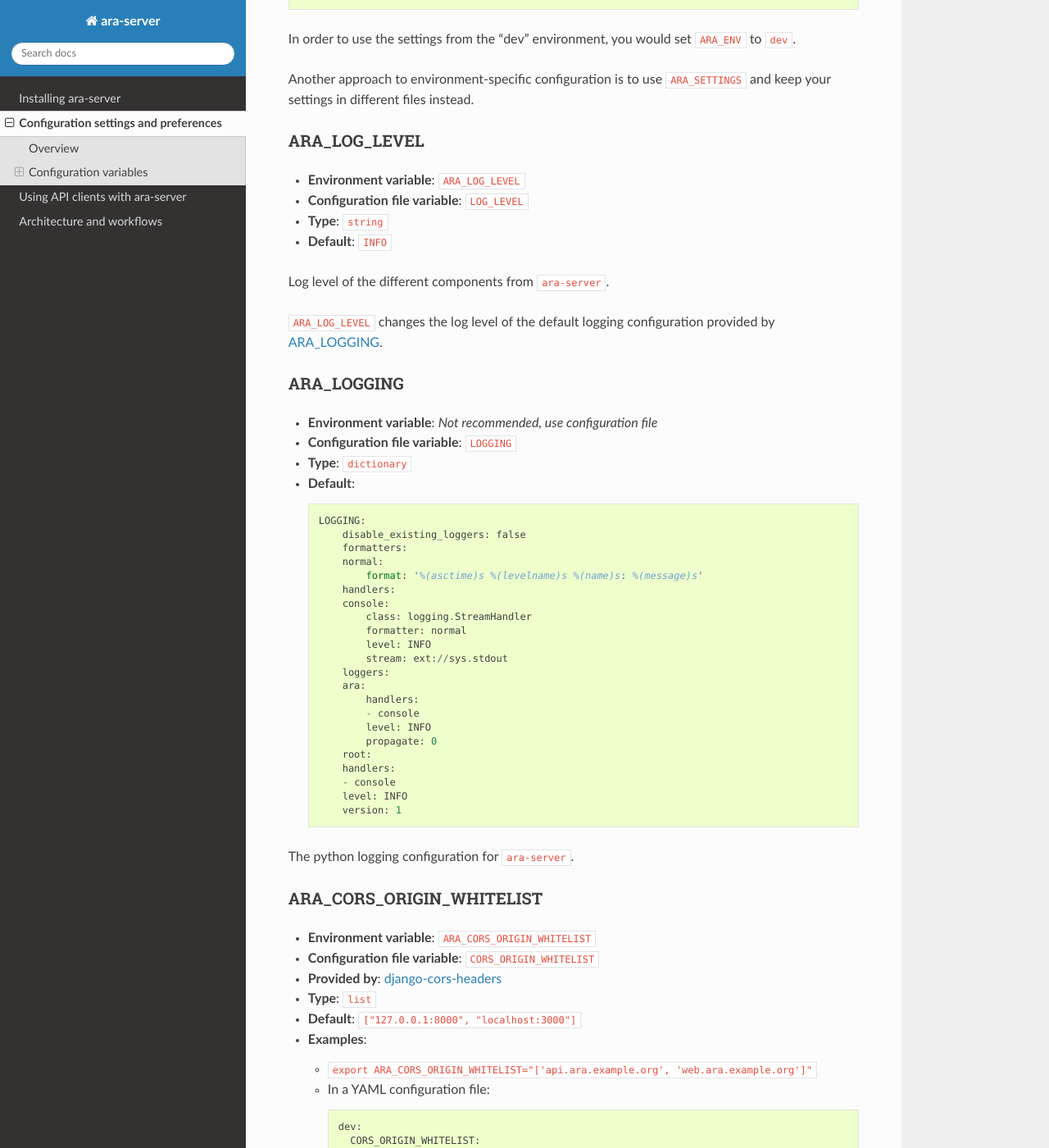
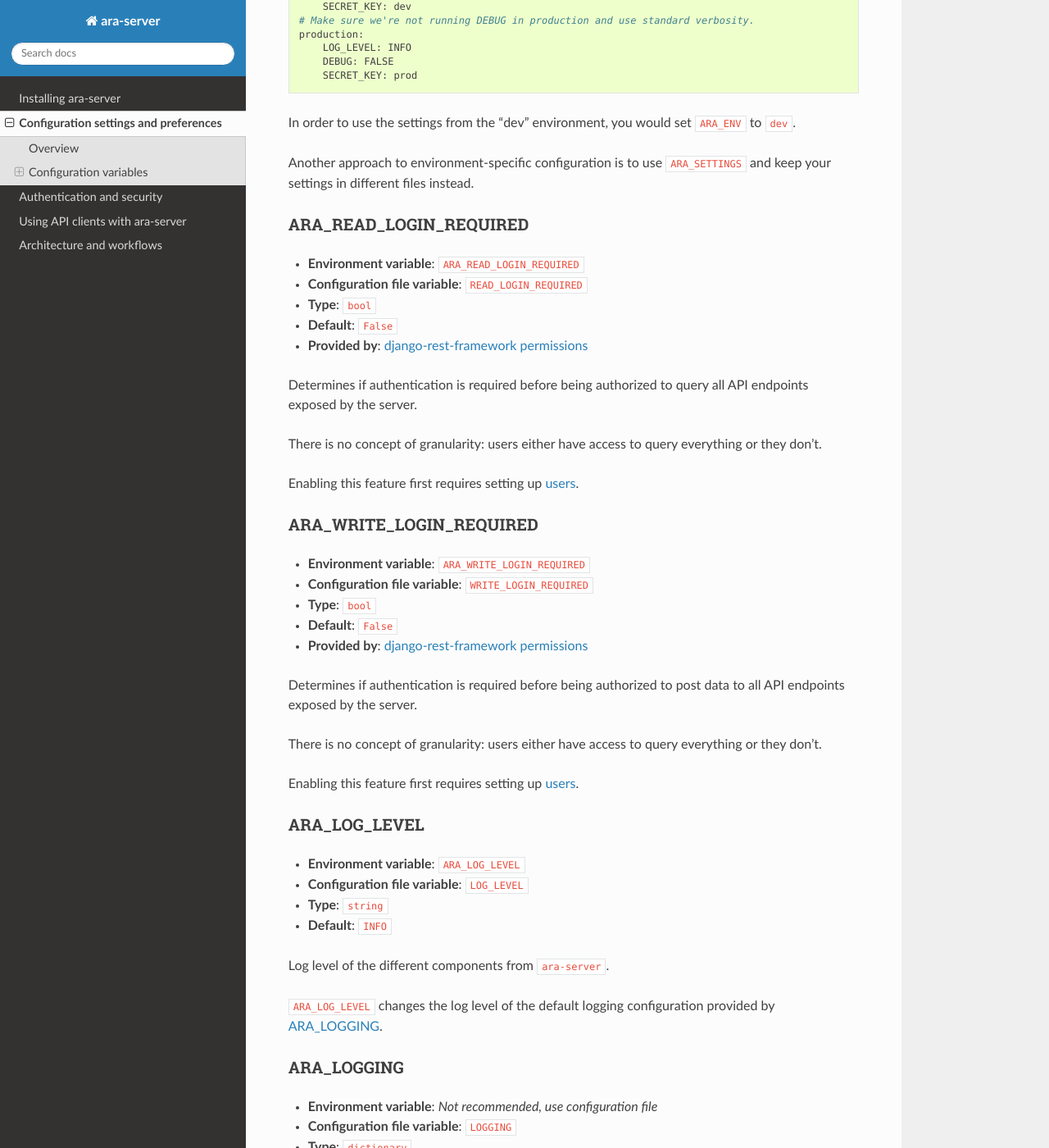
Before and after one commit to ansible-community/ara, a Sphinx documentation site: the page built from doc/source/configuring.rst, in a window 1280 px wide and 1400 px high, scrolled down 2420 px. Shown: the whole window at 82% size. Built offline with Sphinx 7.4.7 and the Read the Docs theme 2.0.0, drawn with Linux system fonts in a browser that asks for light colours; the version number could not be read and is left out; some of the changed text lies outside the part shown.

Commit message:
First iteration of authentication and security docs
This is a first iteration on basic security and authentication
documentation. It documents the security settings users might want to
pay attention to and explains how to configure them.

We're bumping the version of sphinx in order to enable the
"autosectionlabel" extension so we don't need to create explicit
labels for sections.

Change-Id: I694eb1a2aa03193335f11cbda40ed6962357c428

```diff
--- a/doc/source/conf.py
+++ b/doc/source/conf.py
@@ -29,6 +29,7 @@
 # extensions coming with Sphinx (named 'sphinx.ext.*') or your custom ones.
 extensions = [
     'sphinx.ext.autodoc',
+    'sphinx.ext.autosectionlabel'
 ]
 
 # autodoc generation is a bit aggressive and a nuisance when doing heavy
--- a/doc/source/configuring.rst
+++ b/doc/source/configuring.rst
@@ -25,6 +25,12 @@
 | ARA_BASE_DIR_                  | Default directory for storing data and configuration | ``~/.ara``                               |
 +--------------------------------+------------------------------------------------------+------------------------------------------+
 | ARA_SETTINGS_                  | Path to an ara-server configuration file             | ``None``                                 |
++--------------------------------+------------------------------------------------------+------------------------------------------+
+| ARA_ENV_                       | Environment to load configuration for                | ``default``                              |
++--------------------------------+------------------------------------------------------+------------------------------------------+
+| ARA_READ_LOGIN_REQUIRED_       | Whether authentication is required for reading data  | ``False``                                |
++--------------------------------+------------------------------------------------------+------------------------------------------+
+| ARA_WRITE_LOGIN_REQUIRED_      | Whether authentication is required for writing data  | ``False``                                |
 +--------------------------------+------------------------------------------------------+------------------------------------------+
 | ARA_ENV_                       | Environment to load configuration for                | ``default``                              |
 +--------------------------------+------------------------------------------------------+------------------------------------------+
@@ -138,6 +144,40 @@
 
 Another approach to environment-specific configuration is to use
 ``ARA_SETTINGS`` and keep your settings in different files instead.
+
+ARA_READ_LOGIN_REQUIRED
+~~~~~~~~~~~~~~~~~~~~~~~
+
+- **Environment variable**: ``ARA_READ_LOGIN_REQUIRED``
+- **Configuration file variable**: ``READ_LOGIN_REQUIRED``
+- **Type**: ``bool``
+- **Default**: ``False``
+- **Provided by**: `django-rest-framework permissions <https://www.django-rest-framework.org/api-guide/permissions>`_
+
+Determines if authentication is required before being authorized to query all
+API endpoints exposed by the server.
+
+There is no concept of granularity: users either have access to query
+everything or they don't.
+
+Enabling this feature first requires setting up :ref:`users <user management>`.
+
+ARA_WRITE_LOGIN_REQUIRED
+~~~~~~~~~~~~~~~~~~~~~~~~
+
+- **Environment variable**: ``ARA_WRITE_LOGIN_REQUIRED``
+- **Configuration file variable**: ``WRITE_LOGIN_REQUIRED``
+- **Type**: ``bool``
+- **Default**: ``False``
+- **Provided by**: `django-rest-framework permissions <https://www.django-rest-framework.org/api-guide/permissions>`_
+
+Determines if authentication is required before being authorized to post data to
+all API endpoints exposed by the server.
+
+There is no concept of granularity: users either have access to query
+everything or they don't.
+
+Enabling this feature first requires setting up :ref:`users <user management>`.
 
 ARA_LOG_LEVEL
 ~~~~~~~~~~~~~
--- a/doc/source/index.rst
+++ b/doc/source/index.rst
@@ -10,5 +10,6 @@
 
     Installing ara-server <installing>
     Configuration settings and preferences <configuring>
+    Authentication and security <security>
     Using API clients with ara-server <using_api_clients>
     Architecture and workflows <arch>
--- a/test-requirements.txt
+++ b/test-requirements.txt
@@ -2,7 +2,7 @@
 bandit>=1.1.0 # Apache-2.0
 coverage
 flake8
-sphinx!=1.2.0,!=1.3b1,<1.3,>=1.1.2
+sphinx>=1.4
 sphinx-rtd-theme
 black==18.9b0 ; python_version >= '3.6' # Exact version for prerelease
 isort
```
Also changed, not shown: doc/source/security.rst (added, +112 -0 lines), doc/source/_static/admin_panel_auth.png (added), doc/source/_static/admin_panel_login.png (added), doc/source/_static/admin_panel_users.png (added).
